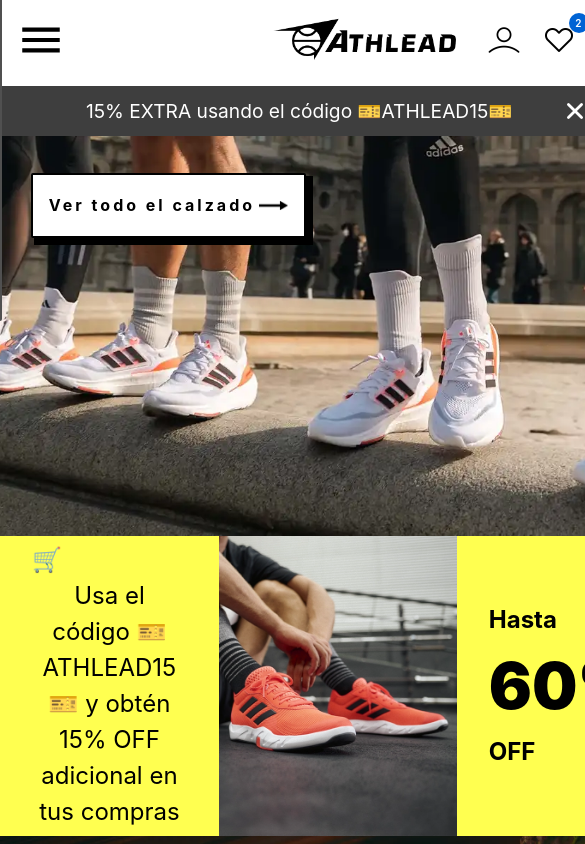
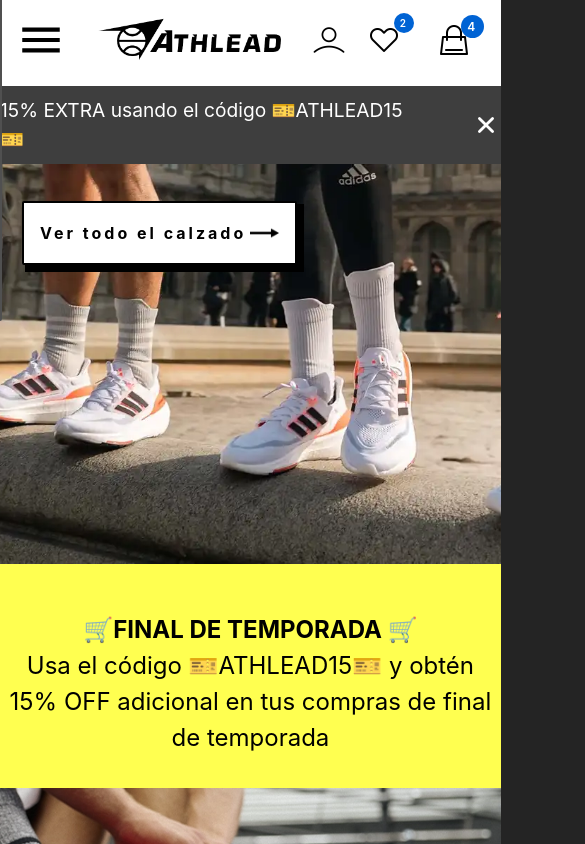
Before and after one commit to roobbs/athlead, a React (Vite) app: page / in a window 390 px wide. Shown: the top 844 px of the page, 585 px wide, since content can reach past the window. Built offline with nearby package versions, Linux system fonts and the light colour scheme.

Commit message:
Added media query to MainScreen

```diff
--- a/src/screens/MainScreen.jsx
+++ b/src/screens/MainScreen.jsx
@@ -51,7 +51,7 @@ export default function MainScreen() {
           </div>
         </div>
         <img src={sale} alt="" />
-        <div className="animationTitle">
+        <div className="animationDisccount">
           Hasta <p className="off">60%</p> OFF
         </div>
 
--- a/src/styles/MainScreen.css
+++ b/src/styles/MainScreen.css
@@ -79,6 +79,9 @@ label {
   align-self: center;
   text-align: start;
 }
+.animationDisccount {
+  font-weight: 700;
+}
 .off {
   font-size: 4rem;
   font-weight: 900;
@@ -122,6 +125,33 @@ label {
     left: calc(100vw * -1);
   }
 } */
+@media screen and (max-width: 1000px) {
+  .animationContainer {
+    flex-direction: column;
+    gap: 2rem;
+    padding: 3rem 0;
+    height: min-content;
+  }
+  .animationContainer img {
+    max-height: 300px;
+    object-fit: cover;
+  }
+  .animationDisccount {
+    position: absolute;
+    bottom: 20px;
+    left: 50%;
+    translate: -50%;
+    display: flex;
+    align-items: center;
+    gap: 10px;
+    /* -webkit-text-stroke: 1px rgb(107, 107, 107); */
+    color: rgb(0, 0, 0);
+  }
+  .off {
+    -webkit-text-stroke: 1px rgb(146, 146, 146);
+    /* color: rgba(0, 0, 0, 0.714); */
+  }
+}
 @media screen and (max-width: 950px) {
   .secondContainer {
     display: flex;
```
